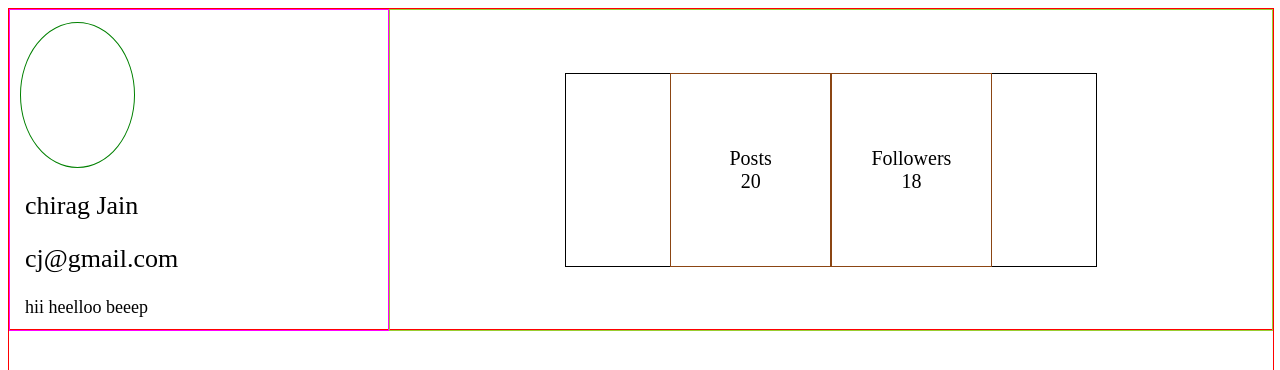
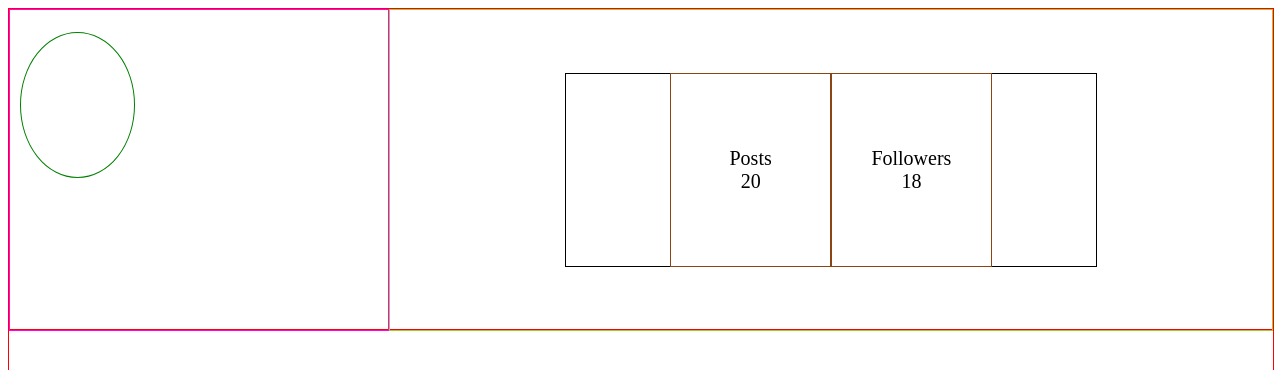
Before and after one commit to TEMPTUN/web, a Next.js app: page /profile in a window 1280 px wide. Shown: the top 370 px of the page. Built offline with nearby package versions, Linux system fonts and the light colour scheme.

Commit message:
pta nhi kya kiya2

```diff
--- a/component/UserProfileComp/Prrofile.js
+++ b/component/UserProfileComp/Prrofile.js
@@ -1,11 +1,10 @@
 import React from 'react'
 import style from './profile.module.scss'
+import {useSelector} from 'react-redux';
+
 const Prrofile = () => {
-    let user ={
-        name:"chirag Jain",
-        email:"cj@gmail.com",
-        bio:"hii heelloo beeep",
-    }
+
+    const user = useSelector((state)=>state.user);
   return (
     <div>
         <div className={style.upperCont}>
--- a/component/category/Category_selection.js
+++ b/component/category/Category_selection.js
@@ -3,7 +3,9 @@ import {allCategory} from './category_data'
 import styles from "./category.module.scss"
 import base_url from '../../utils/connection';
 import axios from 'axios';
-import { useRouter } from 'next/router'
+import { useRouter } from 'next/router';
+import { updateCategory } from '../../redux_feature/UserInfo/userSlice';
+import {useDispatch } from 'react-redux';
 
 
 function Category_selection() {
@@ -11,6 +13,7 @@ function Category_selection() {
   const [selected,setSelected] = useState([]);
   const [options,setOptions] = useState([]);
   const router = useRouter();
+  const dispatch = useDispatch();
 
   const handleText = (e)=>{
     let t = e.target.value.toLowerCase()
@@ -45,6 +48,7 @@ function Category_selection() {
       const res=await axios.put(url,{
                       selectedCats:selected,
                       id:Id });
+      dispatch(updateCategory(selected))
       router.push("/feed");
     }catch(err){
       console.log(err);
--- a/pages/SignUp.jsx
+++ b/pages/SignUp.jsx
@@ -17,6 +17,7 @@ const signup = ()=> {
       try {
         const res= await axios.post(`${base_url}/api/details/user`,data);
         localStorage.setItem("userId", res.data.id);
+        data._id=res.data.id; //adding over form data
         dispatch(CreateId(data));
       } catch (error) {
         console.log("------------SignupError-----------------------------");
--- a/redux_feature/UserInfo/userSlice.js
+++ b/redux_feature/UserInfo/userSlice.js
@@ -15,16 +15,16 @@ export const UserSlice = createSlice({
       CreateId:(state,action)=>{
         return action.payload;
       },
-      updateId:(state,action)=>{
+      updateCategory:(state,action)=>{
         return{
           ...state,
-
+          categoryId:action.payload,
         }
       }
   },
 })
 
 // Action creators are generated for each case reducer function
-export const { CreateId} = UserSlice.actions
+export const {CreateId,updateCategory} = UserSlice.actions
 
 export default UserSlice.reducer
```
